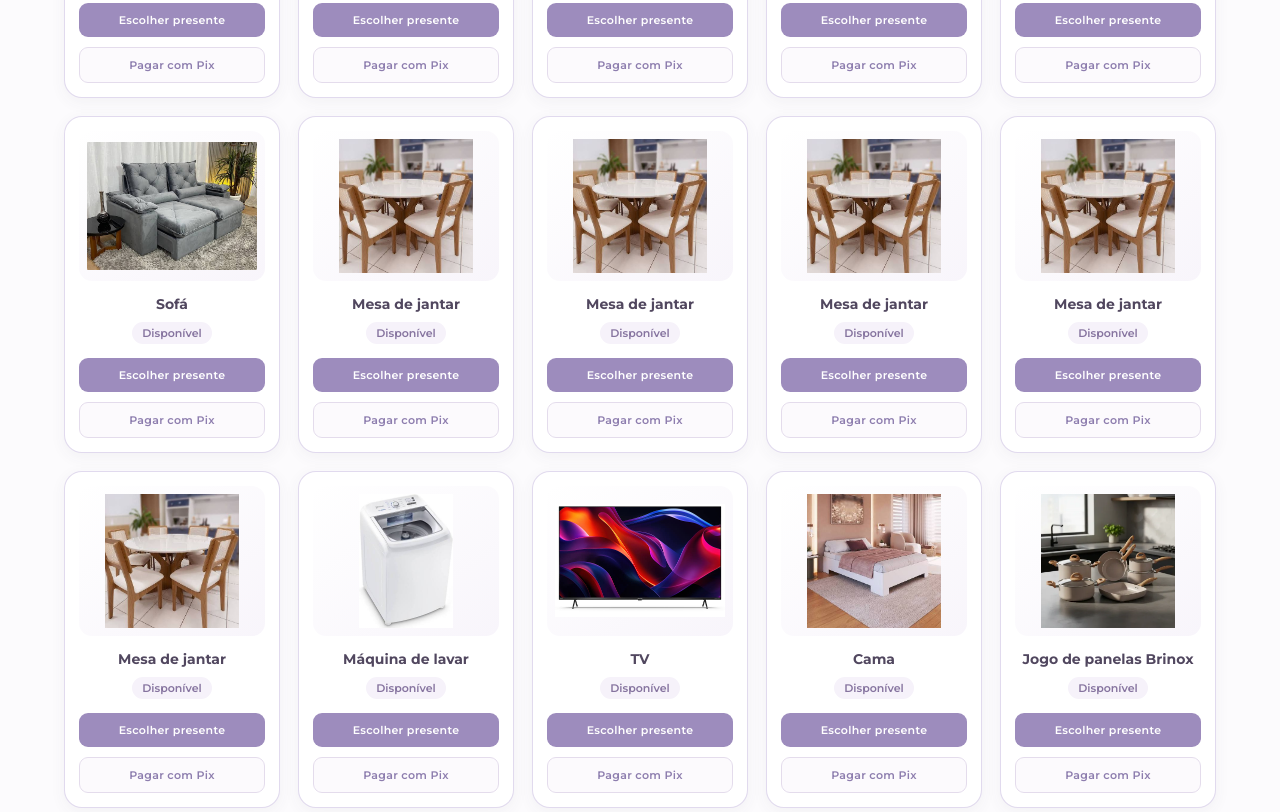
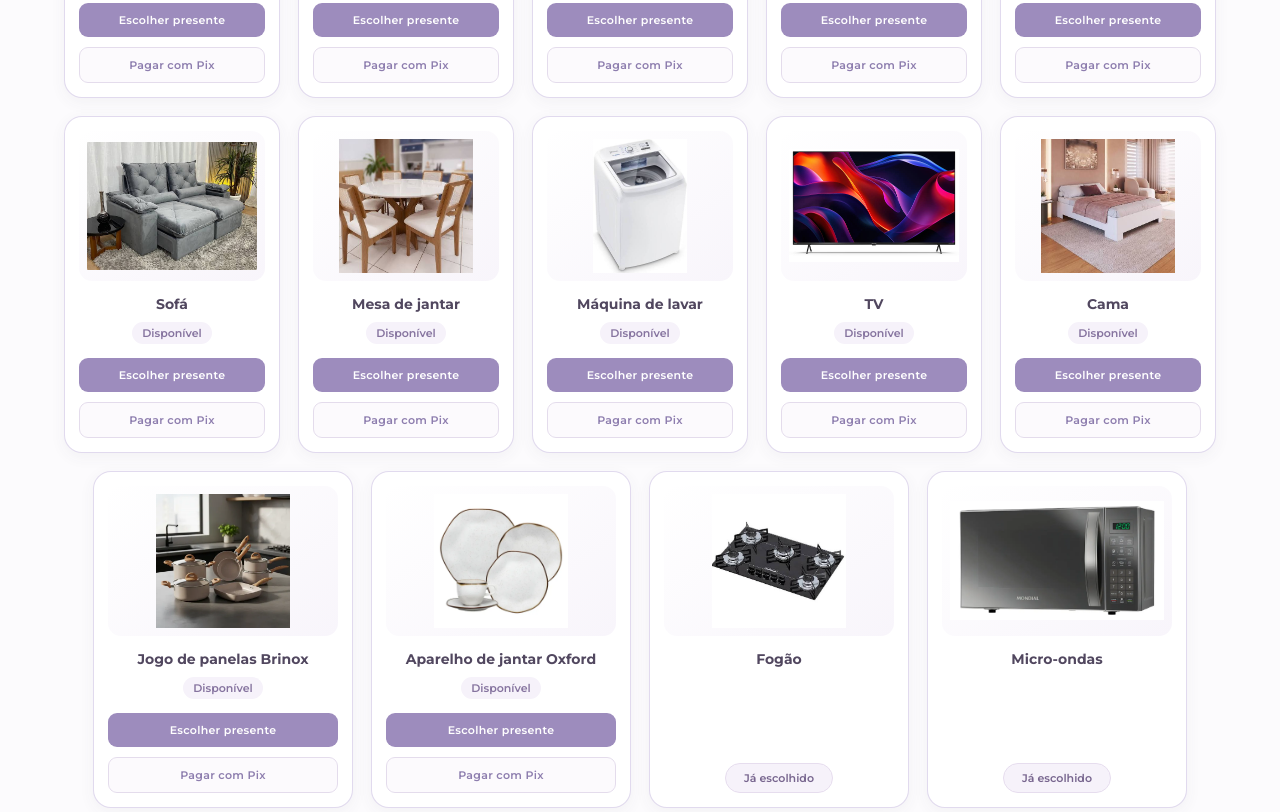
Before and after one commit to Jotinhatroll/Lista-dos-padrinhos, a plain HTML site: page index.html in a window 1280 px wide. Shown: the part 1293-2105 px from the top of the page. Drawn offline with nearby package versions, Linux system fonts and the light colour scheme.

Commit message:
Update index.html

```diff
--- a/index.html
+++ b/index.html
@@ -339,122 +339,7 @@
         </button>
 
       </div>
-      <!-- MESA -->
 
-      <div class="presente">
-
-        <img
-          src="imagens/mesa.jpg"
-          alt="Mesa de jantar"
-          class="imagem-presente"
-        >
-
-        <h3>
-          Mesa de jantar
-        </h3>
-
-        <p class="status">
-          Disponível
-        </p>
-
-        <button
-          data-action="choose-gift" data-item="Mesa de jantar"
-        >
-          Escolher presente
-        </button>
-
-        <button type="button" class="botao-pix" data-action="pay-pix" data-item="Mesa de jantar">
-          Pagar com Pix
-        </button>
-
-      </div>
-      <!-- MESA -->
-
-      <div class="presente">
-
-        <img
-          src="imagens/mesa.jpg"
-          alt="Mesa de jantar"
-          class="imagem-presente"
-        >
-
-        <h3>
-          Mesa de jantar
-        </h3>
-
-        <p class="status">
-          Disponível
-        </p>
-
-        <button
-          data-action="choose-gift" data-item="Mesa de jantar"
-        >
-          Escolher presente
-        </button>
-
-        <button type="button" class="botao-pix" data-action="pay-pix" data-item="Mesa de jantar">
-          Pagar com Pix
-        </button>
-
-      </div>
-      <!-- MESA -->
-
-      <div class="presente">
-
-        <img
-          src="imagens/mesa.jpg"
-          alt="Mesa de jantar"
-          class="imagem-presente"
-        >
-
-        <h3>
-          Mesa de jantar
-        </h3>
-
-        <p class="status">
-          Disponível
-        </p>
-
-        <button
-          data-action="choose-gift" data-item="Mesa de jantar"
-        >
-          Escolher presente
-        </button>
-
-        <button type="button" class="botao-pix" data-action="pay-pix" data-item="Mesa de jantar">
-          Pagar com Pix
-        </button>
-
-      </div>
-      <!-- MESA -->
-
-      <div class="presente">
-
-        <img
-          src="imagens/mesa.jpg"
-          alt="Mesa de jantar"
-          class="imagem-presente"
-        >
-
-        <h3>
-          Mesa de jantar
-        </h3>
-
-        <p class="status">
-          Disponível
-        </p>
-
-        <button
-          data-action="choose-gift" data-item="Mesa de jantar"
-        >
-          Escolher presente
-        </button>
-
-        <button type="button" class="botao-pix" data-action="pay-pix" data-item="Mesa de jantar">
-          Pagar com Pix
-        </button>
-
-      </div>
 
       <!-- MÁQUINA -->
 
```
